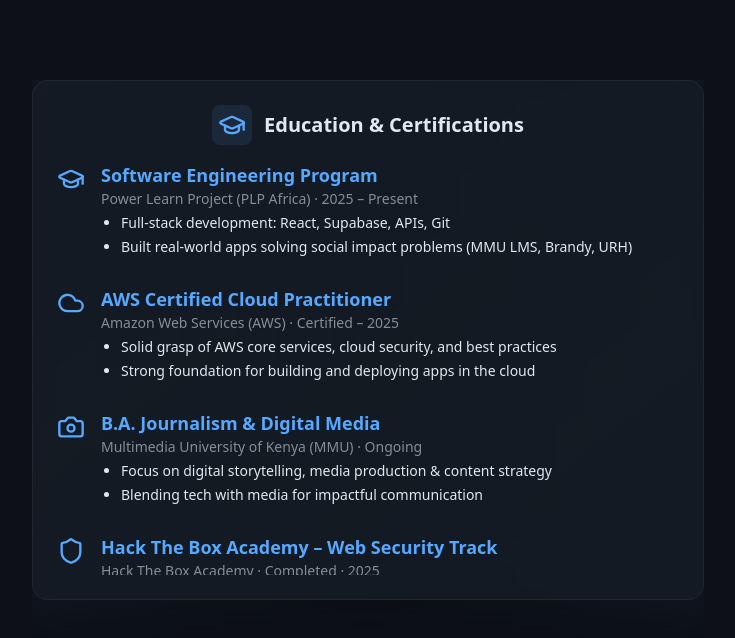
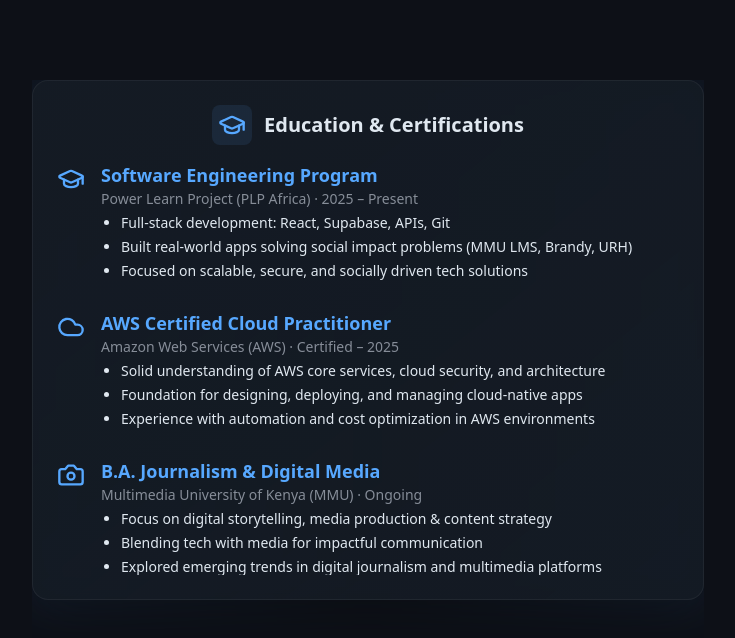
Before and after one commit to SK3CHI3/PORTFOLIO--2.0, a React (Vite) app: page /education in a window 1280 px wide. Shown: the top 638 px of the page, without its empty margins (272-1007 px from the left). Built offline with nearby package versions, Linux system fonts and the light colour scheme.

Commit message:
Add new point to Journalism & Digital Media education entry

```diff
--- a/src/components/EducationCard.tsx
+++ b/src/components/EducationCard.tsx
@@ -9,6 +9,7 @@ const educationList = [
     details: [
       "Full-stack development: React, Supabase, APIs, Git",
       "Built real-world apps solving social impact problems (MMU LMS, Brandy, URH)",
+      "Focused on scalable, secure, and socially driven tech solutions",
     ],
   },
   {
@@ -17,8 +18,9 @@ const educationList = [
     institution: "Amazon Web Services (AWS)",
     duration: "Certified – 2025",
     details: [
-      "Solid grasp of AWS core services, cloud security, and best practices",
-      "Strong foundation for building and deploying apps in the cloud",
+      "Solid understanding of AWS core services, cloud security, and architecture",
+      "Foundation for designing, deploying, and managing cloud-native apps",
+      "Experience with automation and cost optimization in AWS environments",
     ],
   },
   {
@@ -29,6 +31,7 @@ const educationList = [
     details: [
       "Focus on digital storytelling, media production & content strategy",
       "Blending tech with media for impactful communication",
+      "Explored emerging trends in digital journalism and multimedia platforms",
     ],
   },
   {
```
